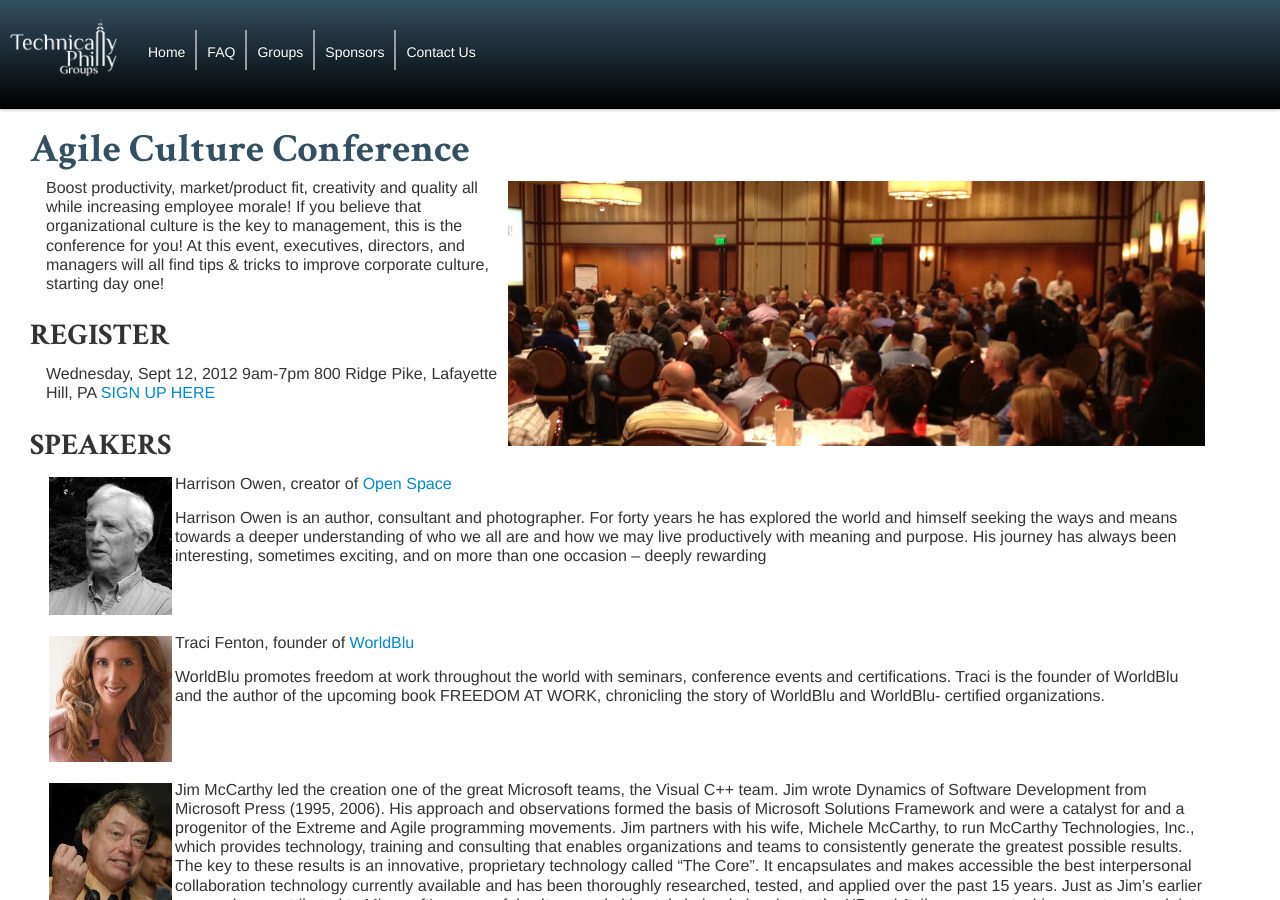
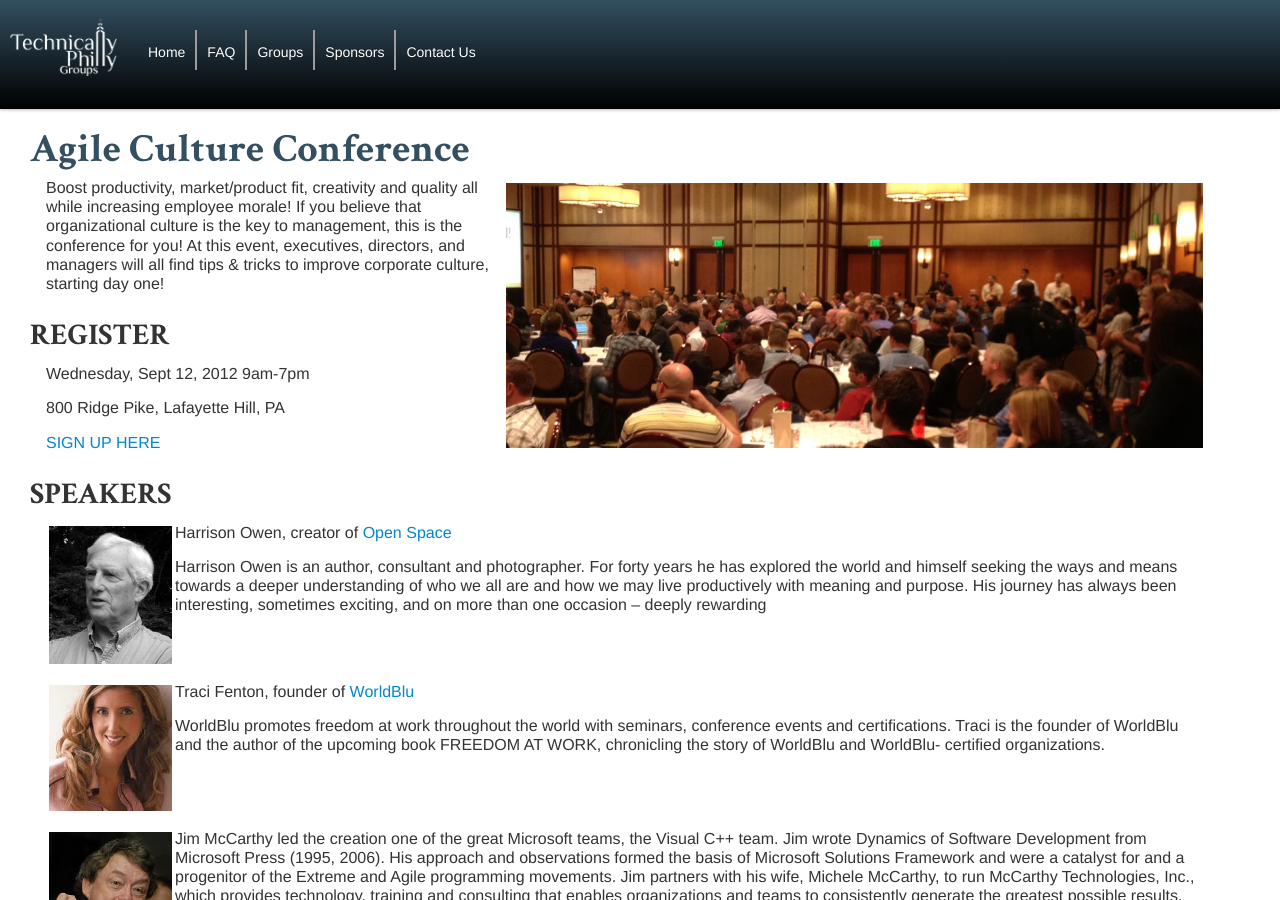
Before and after one commit to TechnicallyPhillyGroups/technicallyphillygroups.github.com, a Jekyll site: the page built from agile-culture-conf.md, in a window 1280 px wide and 900 px high. Built offline with Jekyll 4.4.1, drawn with Linux system fonts in a browser that asks for light colours; nearby versions of some CDN libraries.

Commit message:
added date & location

```diff
--- a/agile-culture-conf.md
+++ b/agile-culture-conf.md
@@ -2,13 +2,15 @@
 title: "Agile Culture Conference"
 layout: default
 ---
-<img width="60%" src="./images/AgileCultureConfPhilly.png" style="float:right;padding: 3px 3px 3px 3px;"/>Boost productivity, market/product fit, creativity and quality all while increasing employee morale! If you believe that organizational culture is the key to management, this is the conference for you! At this event, executives, directors, and managers will all find tips & tricks to improve corporate culture, starting day one!
+<img width="60%" src="./images/AgileCultureConfPhilly.png" style="float:right;padding: 5px 5px 5px 5px;"/>Boost productivity, market/product fit, creativity and quality all while increasing employee morale! If you believe that organizational culture is the key to management, this is the conference for you! At this event, executives, directors, and managers will all find tips & tricks to improve corporate culture, starting day one!
 
 REGISTER
 ========
 
 Wednesday, Sept 12, 2012 9am-7pm
+
 800 Ridge Pike, Lafayette Hill, PA
+
 <a href="https://www.brownpapertickets.com/event/249645">SIGN UP HERE</a>
 
 
```
